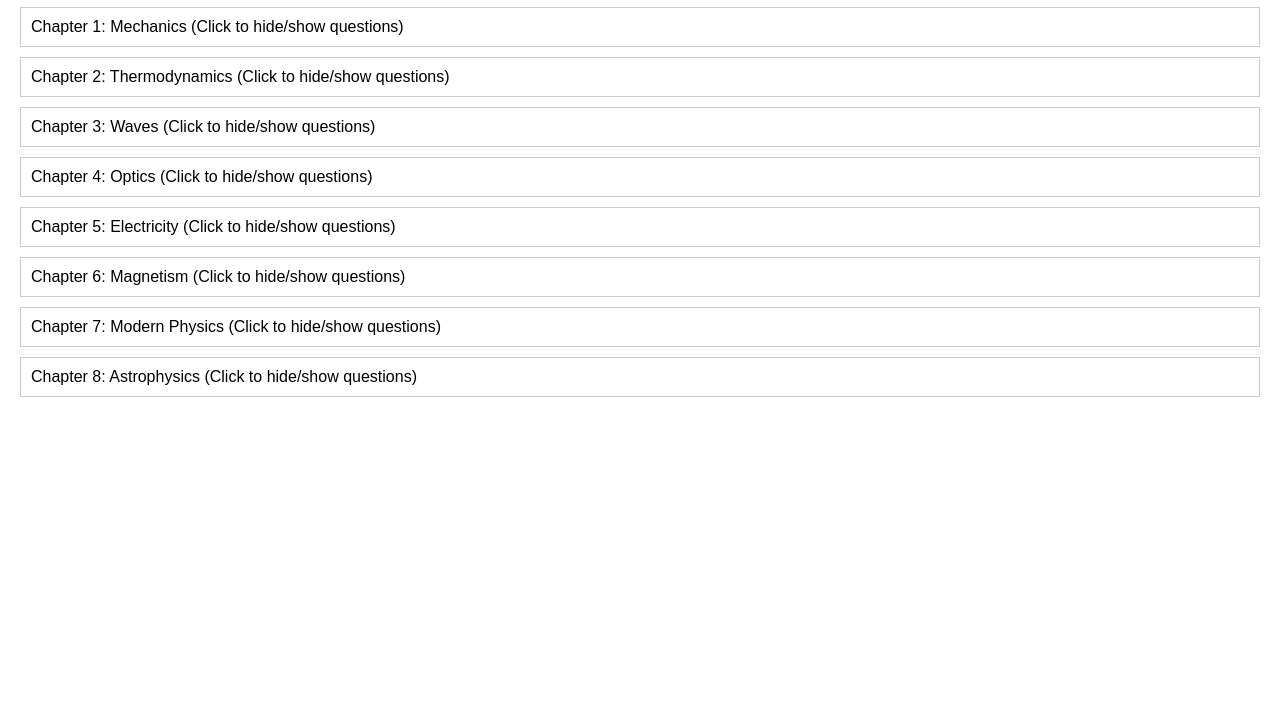
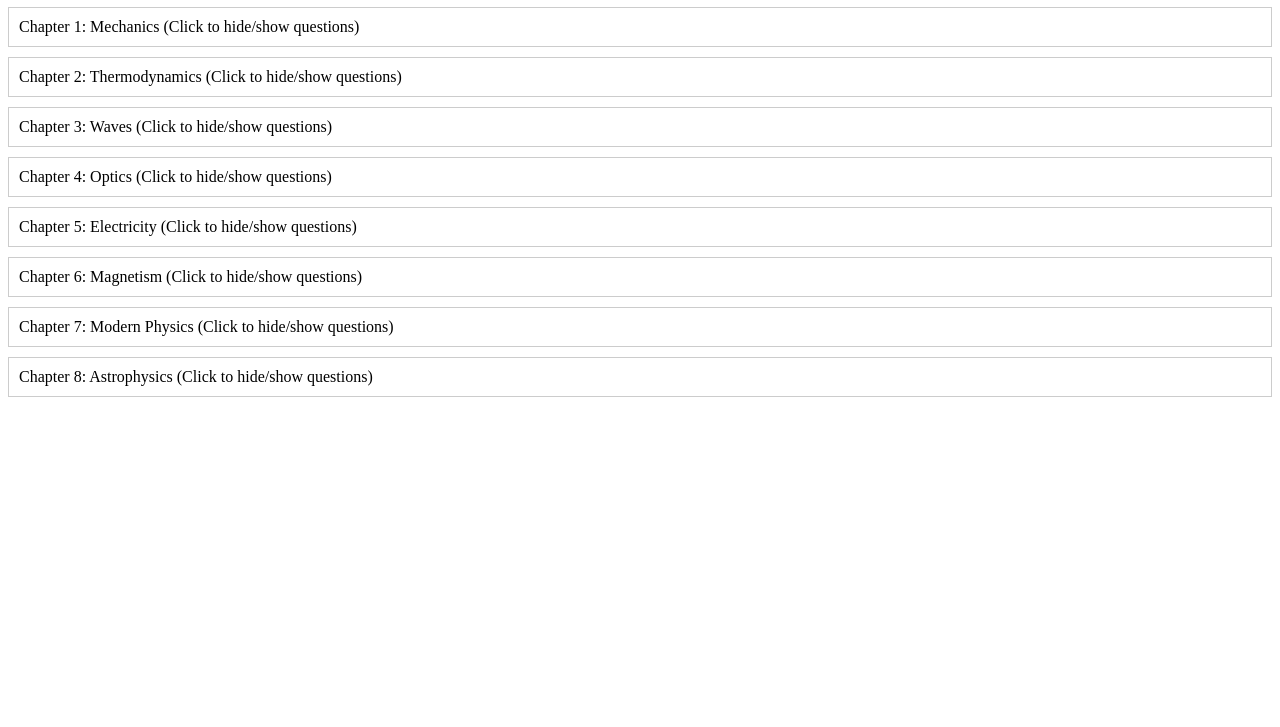
Before and after one commit to Sohail235/Fsc, a plain HTML site: page index.html in a window 1280 px wide. Shown: the part 73-800 px from the top of the page. Drawn offline with Linux system fonts and the light colour scheme.

Commit message:
Update index.html

```diff
--- a/index.html
+++ b/index.html
@@ -7,8 +7,7 @@
     <title>𝐏𝐇𝐘𝐒𝐈𝐂𝐒 𝐒𝐐𝐬 𝐏𝐑𝐎𝐕𝐈𝐃𝐄𝐃 𝐁𝐘 𝐄𝐗 𝐒𝐓𝐔𝐃𝐄𝐍𝐓𝐒𝐎𝐇𝐀𝐈𝐋 𝐊𝐇𝐀𝐍</title>
     <style>
         body {
-            font-family: Arial, sans-serif;
-            margin: 20px;
+
         }
         .chapter {
             border: 1px solid #ccc;
```
